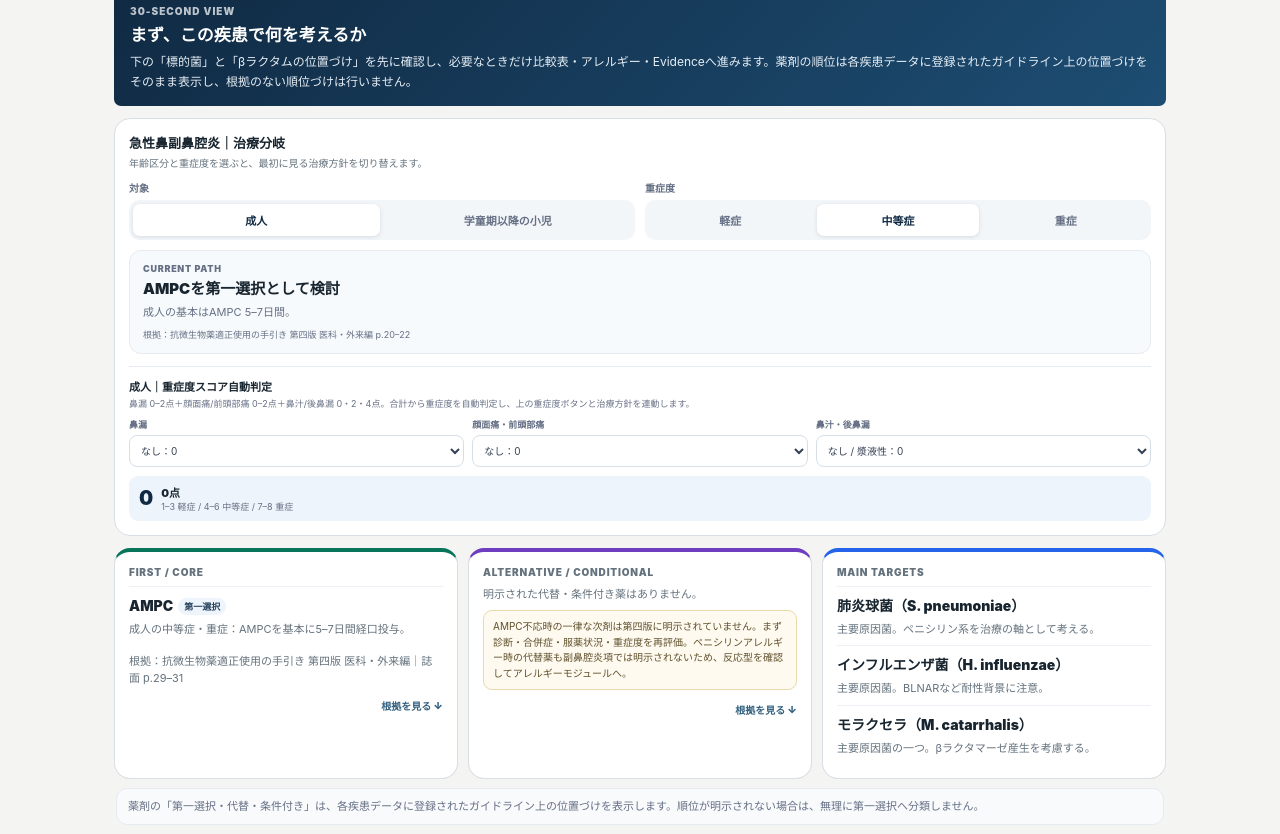
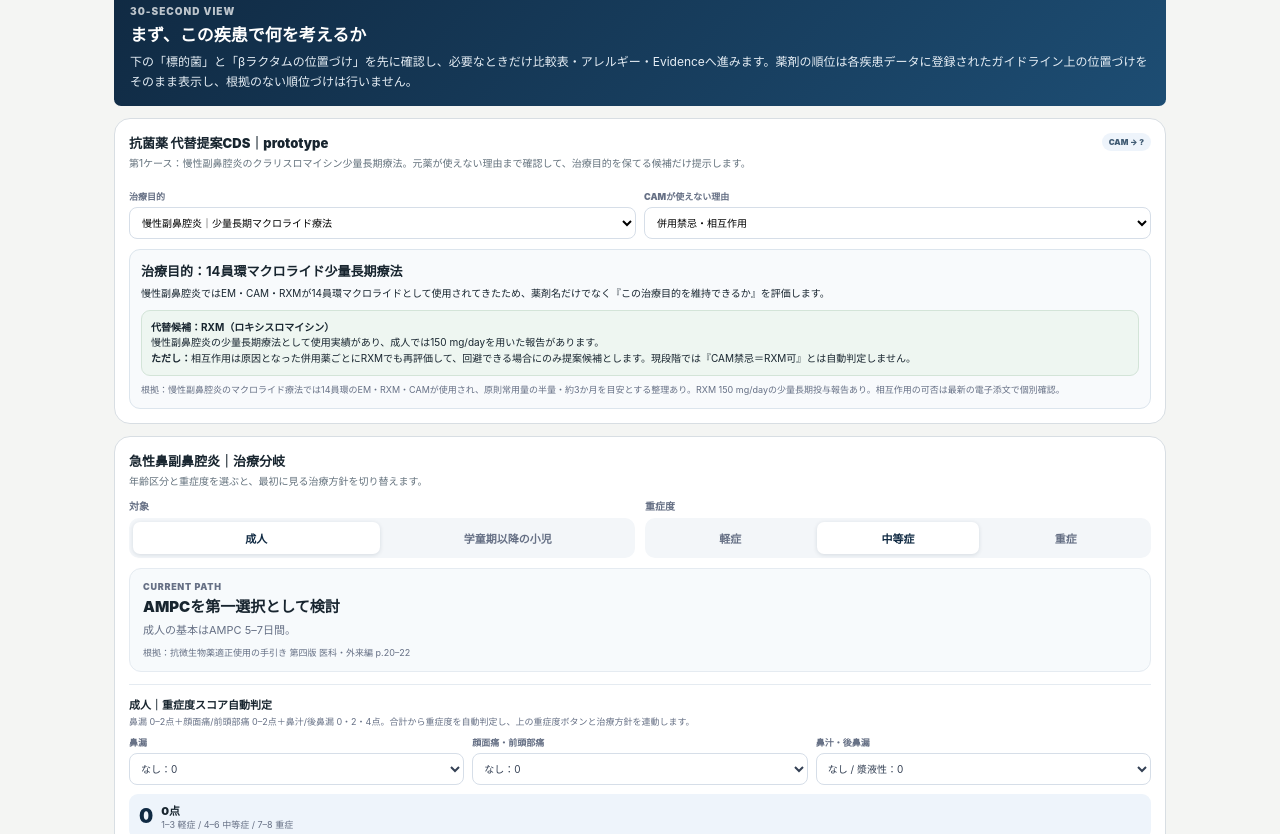
Before and after one commit to bbambid/beta-lactam-comparator, a plain HTML site: page infection-cds/preview-redesign.html in a window 1280 px wide. Shown: the part 663-1497 px from the top of the page. Drawn offline with Linux system fonts and the light colour scheme.

Commit message:
Add CAM alternative proposal engine prototype for chronic rhinosinusitis

```diff
--- a/infection-cds/preview-redesign.html
+++ b/infection-cds/preview-redesign.html
@@ -561,6 +561,8 @@
 .uti-cds{display:none;margin:0 0 12px;background:#fff;border:1px solid var(--line);border-radius:16px;padding:14px;box-shadow:var(--shadow)}.uti-cds.show{display:block}.uti-grid{display:grid;grid-template-columns:repeat(2,1fr);gap:8px;margin-top:9px}.uti-field label{display:block;font-size:9px;font-weight:900;color:#667085;margin-bottom:4px}.uti-field select{width:100%;border:1px solid #d6dee8;border-radius:8px;background:#fff;padding:8px;font-size:10px}.uti-check{margin-top:9px;padding:10px;border-radius:10px;background:#f8fafc;border:1px solid #e3e9ef;font-size:10px;line-height:1.55}.uti-check b{display:block;font-size:12px;margin-bottom:3px}.uti-alert{margin-top:7px;padding:8px;border-radius:8px;background:#fffaf0;border:1px solid #ead9ad}.uti-critical{background:#fff4f2;border-color:#e9c4bd}@media(max-width:700px){.uti-grid{grid-template-columns:1fr}}
 
 .uti-advanced{margin-top:10px;padding-top:10px;border-top:1px solid #e3e9ef}.uti-advanced-title{font-size:11px;font-weight:900;margin-bottom:7px}.uti-advanced-grid{display:grid;grid-template-columns:repeat(2,1fr);gap:8px}.uti-advanced-grid>div{border:1px solid #e3e9ef;border-radius:10px;padding:9px;background:#fbfcfd}.uti-advanced-grid label{display:block;font-size:9px;font-weight:900;color:#667085;margin-bottom:4px}.uti-advanced-grid select{width:100%;border:1px solid #d6dee8;border-radius:8px;background:#fff;padding:8px;font-size:10px}@media(max-width:700px){.uti-advanced-grid{grid-template-columns:1fr}}
+
+.alt-cds{margin:0 0 12px;background:#fff;border:1px solid var(--line);border-radius:16px;padding:14px;box-shadow:var(--shadow)}.alt-head{display:flex;justify-content:space-between;gap:10px;align-items:flex-start}.alt-badge{font-size:8px;font-weight:900;padding:4px 7px;border-radius:999px;background:#eef4fb;color:#405b73}.alt-grid{display:grid;grid-template-columns:1fr 1fr;gap:8px;margin-top:10px}.alt-grid label{display:block;font-size:9px;font-weight:900;color:#667085;margin-bottom:4px}.alt-grid select{width:100%;border:1px solid #d6dee8;border-radius:8px;background:#fff;padding:8px;font-size:10px}.alt-result{margin-top:10px;padding:11px;border:1px solid #dce5ed;border-radius:11px;background:#f8fafc;font-size:10px;line-height:1.55}.alt-result>strong{display:block;font-size:13px;margin-bottom:5px}.alt-candidate{margin-top:8px;padding:9px;border-radius:9px;background:#eef6f1;border:1px solid #d3e4d8}.alt-stop{margin-top:8px;padding:9px;border-radius:9px;background:#fff4f2;border:1px solid #e9c4bd}@media(max-width:700px){.alt-grid{grid-template-columns:1fr}}
 </style>
 
 
@@ -951,7 +953,15 @@
     <div class="qc-text">下の「標的菌」と「βラクタムの位置づけ」を先に確認し、必要なときだけ比較表・アレルギー・Evidenceへ進みます。薬剤の順位は各疾患データに登録されたガイドライン上の位置づけをそのまま表示し、根拠のない順位づけは行いません。</div>
   </section>
 
-  <section id="utiCds" class="uti-cds">
+  <section id="altEngine" class="alt-cds">
+ <div class="alt-head"><div><div class="branch-title">抗菌薬 代替提案CDS｜prototype</div><div class="branch-sub">第1ケース：慢性副鼻腔炎のクラリスロマイシン少量長期療法。元薬が使えない理由まで確認して、治療目的を保てる候補だけ提示します。</div></div><span class="alt-badge">CAM → ?</span></div>
+ <div class="alt-grid">
+  <div><label>治療目的</label><select id="altPurpose"><option value="crs">慢性副鼻腔炎｜少量長期マクロライド療法</option><option value="other">その他 / 不明</option></select></div>
+  <div><label>CAMが使えない理由</label><select id="altReason"><option value="interaction">併用禁忌・相互作用</option><option value="allergy">CAM過敏症 / アレルギー</option><option value="qt">QT延長・不整脈リスク</option><option value="adverse">その他の副作用</option><option value="other">その他 / 不明</option></select></div>
+ </div>
+ <div id="altResult" class="alt-result"></div>
+</section>
+<section id="utiCds" class="uti-cds">
  <div class="branch-title">尿路感染症｜薬局処方監査</div>
  <div class="branch-sub">入力するのは判断が変わる項目だけ。まず「膀胱炎」として処方された患者に、上部尿路感染・無症候性細菌尿・培養確認など別の評価が必要なサインがないか確認します。</div>
  <div class="uti-grid">
@@ -1090,7 +1100,7 @@
   </div>
 
   <footer>
-    Clinical Reference UI concept v23 / UTI advanced pharmacy audit</footer>
+    Clinical Reference UI concept v24 / Antibiotic alternative engine prototype</footer>
 </main>
 
 <div class="modal-backdrop" id="aboutModal" hidden>
@@ -2308,6 +2318,18 @@
       severe:{main:"AMPCを基本に抗菌薬治療を検討",note:"学童期以降の遷延性または重症では抗菌薬を検討。基本はAMPC 7–10日間。",src:"抗微生物薬適正使用の手引き 第四版 医科・外来編 p.20–22"}
     }
   };
+  function renderAltEngine(){
+    const out=$("altResult"); if(!out)return;
+    const p=$("altPurpose")?.value||"crs", r=$("altReason")?.value||"interaction";
+    if(p!=="crs"){out.innerHTML="<strong>治療目的を先に確認</strong>同じ抗菌薬でも疾患・治療目的によって代替候補は変わります。現段階のprototypeは慢性副鼻腔炎の少量長期マクロライド療法のみ対応。";return;}
+    let body="<strong>治療目的：14員環マクロライド少量長期療法</strong>慢性副鼻腔炎ではEM・CAM・RXMが14員環マクロライドとして使用されてきたため、薬剤名だけでなく『この治療目的を維持できるか』を評価します。";
+    if(r==="interaction") body+="<div class='alt-candidate'><b>代替候補：RXM（ロキシスロマイシン）</b><br>慢性副鼻腔炎の少量長期療法として使用実績があり、成人では150 mg/dayを用いた報告があります。<br><b>ただし：</b>相互作用は原因となった併用薬ごとにRXMでも再評価して、回避できる場合にのみ提案候補とします。現段階では『CAM禁忌＝RXM可』とは自動判定しません。</div>";
+    else if(r==="allergy") body+="<div class='alt-stop'><b>RXMを自動提案しません</b><br>CAM過敏症の内容・重症度を確認せず、同じマクロライド系へ機械的に置換するのは避けます。</div>";
+    else if(r==="qt") body+="<div class='alt-stop'><b>RXMを自動提案しません</b><br>QT/不整脈リスクが理由なら、候補薬側にも同じ安全性論点がないか個別評価が必要です。</div>";
+    else body+="<div class='alt-stop'><b>代替候補の自動提示を保留</b><br>副作用の内容やCAMを避ける理由が分からないと、RXMで問題を回避できるか判断できません。</div>";
+    out.innerHTML=body+'<div class="branch-source">根拠：慢性副鼻腔炎のマクロライド療法では14員環のEM・RXM・CAMが使用され、原則常用量の半量・約3か月を目安とする整理あり。RXM 150 mg/dayの少量長期投与報告あり。相互作用の可否は最新の電子添文で個別確認。</div>';
+  }
+
   function renderUtiAudit(){
     const out=$("utiResult"); if(!out)return;
     const s=$("utiSymptoms")?.value||"yes", u=$("utiUpper")?.value||"no", p=$("utiPreg")?.value||"no", cul=$("utiCulture")?.value||"unknown";
@@ -2535,6 +2557,7 @@
     ["phDrug","phDays","phReverseGas"].forEach(id=>{if($(id))$(id).onchange=renderPharynxReverse;});
     ["capDrug","capAtypical","capBlnar","capTb"].forEach(id=>{if($(id))$(id).onchange=renderCapReverse;});
     ["utiSymptoms","utiUpper","utiPreg","utiCulture","utiResistance","utiCurrentDrug","utiAdvancedCulture","utiRenal"].forEach(id=>{if($(id))$(id).onchange=renderUtiAudit;});
+    ["altPurpose","altReason"].forEach(id=>{if($(id))$(id).onchange=renderAltEngine;}); renderAltEngine();
     document.querySelectorAll("[data-aom]").forEach(b=>b.onclick=()=>{aomMode=b.dataset.aom;renderAomBranch();});
     ["aomDrug","aomWeight","aomDailyMg","aomPivRecent","aom6m","aom12m"].forEach(id=>{if($(id))$(id).oninput=renderAomReverse;if($(id))$(id).onchange=renderAomReverse;});
     renderAomReverse();
```
